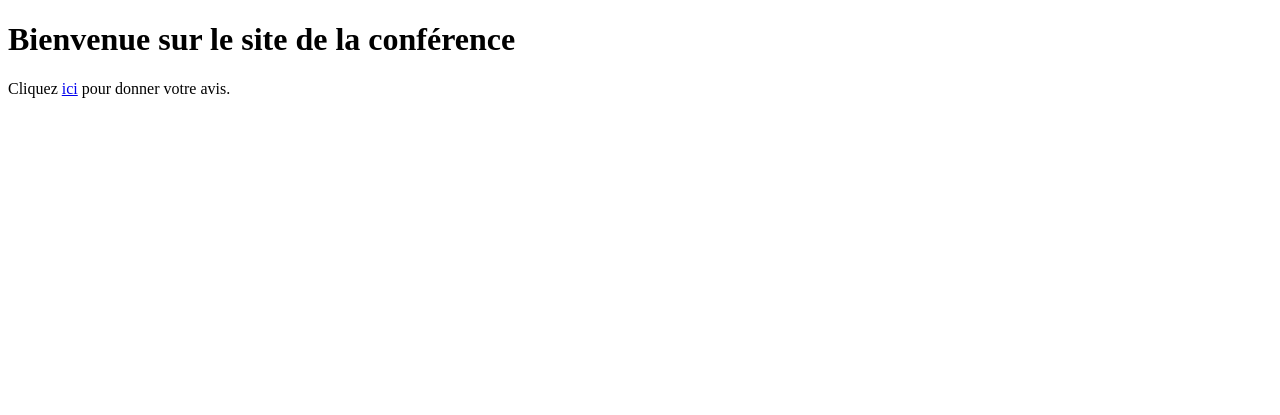
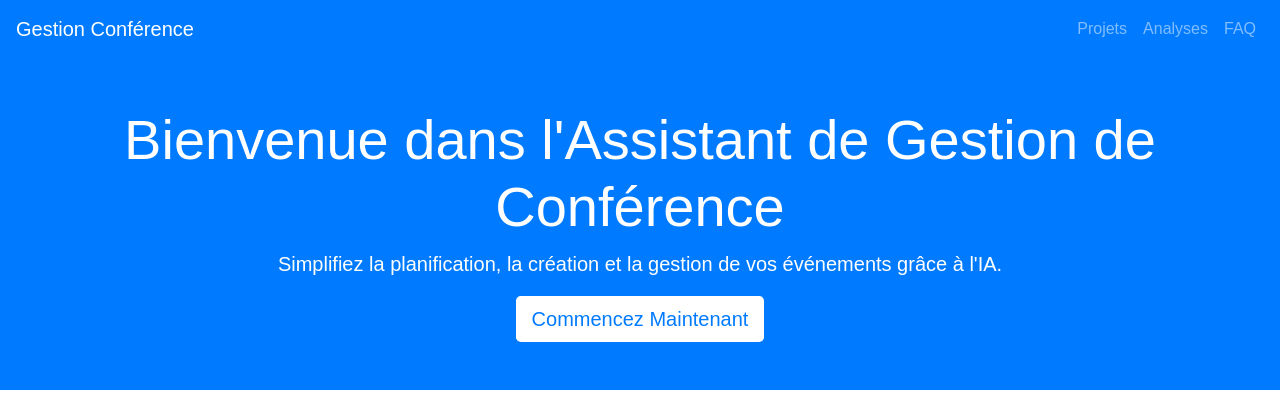
Before and after one commit to Jeynova/Management-AI, a Flask app: page / in a window 1280 px wide. Shown: the top 415 px of the page. Before the commit the page ends 98 px from the top, so only its background shows below. Run offline with Flask 3, Linux system fonts and the light colour scheme; some libraries are stand-ins or nearby versions.

Commit message:
MaJ index, debut archi site, creation evenements

```diff
--- a/test_app.py
+++ b/app/backup_streamlit/test_app.py
@@ -1,6 +1,6 @@
 #Import required libraries
 import os
-from apikey import apikey
+apikey = "your_actual_api_key_here"
 
 import streamlit as st
 import pandas as pd
--- /dev/null
+++ b/app/static/css/style.css
@@ -0,0 +1,48 @@
+/* Général */
+body {
+    font-family: 'Arial', sans-serif;
+    line-height: 1.6;
+}
+
+/* Header */
+header {
+    background: #007bff;
+    color: white;
+}
+
+header .btn {
+    background: #ffffff;
+    color: #007bff;
+    border: none;
+    transition: all 0.3s ease;
+}
+
+header .btn:hover {
+    background: #0056b3;
+    color: white;
+}
+
+/* Features */
+.feature-box {
+    background: #f8f9fa;
+    border: 1px solid #ddd;
+    padding: 20px;
+    border-radius: 10px;
+    box-shadow: 0 0 10px rgba(0, 0, 0, 0.1);
+    transition: transform 0.3s ease;
+}
+
+.feature-box:hover {
+    transform: scale(1.05);
+}
+
+.feature-box img {
+    max-width: 100px;
+    margin-bottom: 15px;
+}
+
+/* Footer */
+footer {
+    background: #333;
+    color: white;
+}
--- a/app/templates/index.html
+++ b/app/templates/index.html
@@ -1,15 +1,80 @@
 <!DOCTYPE html>
-<html lang="en">
+<html lang="fr">
 
 <head>
     <meta charset="UTF-8">
     <meta name="viewport" content="width=device-width, initial-scale=1.0">
-    <title>Accueil</title>
+    <title>Assistant de Gestion de Conférence</title>
+    <link rel="stylesheet" href="https://stackpath.bootstrapcdn.com/bootstrap/4.5.2/css/bootstrap.min.css">
+    <link rel="stylesheet" href="/static/css/style.css">
 </head>
 
 <body>
-    <h1>Bienvenue sur le site de la conférence</h1>
-    <p>Cliquez <a href="/feedback">ici</a> pour donner votre avis.</p>
+    <!-- Navigation -->
+    <nav class="navbar navbar-expand-lg navbar-dark bg-primary">
+        <a class="navbar-brand" href="#">Gestion Conférence</a>
+        <button class="navbar-toggler" type="button" data-toggle="collapse" data-target="#navbarNav"
+            aria-controls="navbarNav" aria-expanded="false" aria-label="Toggle navigation">
+            <span class="navbar-toggler-icon"></span>
+        </button>
+        <div class="collapse navbar-collapse" id="navbarNav">
+            <ul class="navbar-nav ml-auto">
+                <li class="nav-item"><a class="nav-link" href="#projets">Projets</a></li>
+                <li class="nav-item"><a class="nav-link" href="#analyses">Analyses</a></li>
+                <li class="nav-item"><a class="nav-link" href="#faq">FAQ</a></li>
+            </ul>
+        </div>
+    </nav>
+
+    <!-- Header Section -->
+    <header class="bg-primary text-white text-center py-5">
+        <div class="container">
+            <h1 class="display-4">Bienvenue dans l'Assistant de Gestion de Conférence</h1>
+            <p class="lead">Simplifiez la planification, la création et la gestion de vos événements grâce à l'IA.</p>
+            <a href="#projets" class="btn btn-light btn-lg">Commencez Maintenant</a>
+        </div>
+    </header>
+
+    <!-- Features Section -->
+    <section id="projets" class="py-5">
+        <div class="container">
+            <div class="row text-center">
+                <div class="col-md-4">
+                    <div class="feature-box">
+                        <img src="/static/images/project.png" class="img-fluid" alt="Projets">
+                        <h3 class="my-3">Projets</h3>
+                        <p>Créez et gérez des projets de conférence complets avec des données simulées ou réelles.</p>
+                        <a href="/projects" class="btn btn-primary">Voir Projets</a>
+                    </div>
+                </div>
+                <div class="col-md-4">
+                    <div class="feature-box">
+                        <img src="/static/images/analysis.png" class="img-fluid" alt="Analyses">
+                        <h3 class="my-3">Analyses</h3>
+                        <p>Explorez les insights générés à partir des données pour améliorer vos événements.</p>
+                        <a href="/analysis" class="btn btn-primary">Démarrer Analyse</a>
+                    </div>
+                </div>
+                <div class="col-md-4">
+                    <div class="feature-box">
+                        <img src="/static/images/faq.png" class="img-fluid" alt="FAQ">
+                        <h3 class="my-3">FAQ</h3>
+                        <p>Accédez à une FAQ dynamique pour répondre à toutes vos questions.</p>
+                        <a href="/faq" class="btn btn-primary">Accéder FAQ</a>
+                    </div>
+                </div>
+            </div>
+        </div>
+    </section>
+
+    <!-- Footer -->
+    <footer class="bg-dark text-white text-center py-3">
+        <p>&copy; 2024 Gestion Conférence | Tous droits réservés</p>
+    </footer>
+
+    <script src="https://code.jquery.com/jquery-3.5.1.slim.min.js"></script>
+    <script src="https://cdn.jsdelivr.net/npm/@popperjs/core@2.4.4/dist/umd/popper.min.js"></script>
+    <script src="https://stackpath.bootstrapcdn.com/bootstrap/4.5.2/js/bootstrap.min.js"></script>
 </body>
 
 </html>
--- a/main.py
+++ b/main.py
@@ -3,11 +3,5 @@ from flask import send_from_directory
 
 app = create_app()
 
-
-@app.route('/static/<path:filename>')
-def static_files(filename):
-    """Servir les fichiers statiques."""
-    return send_from_directory('static', filename)
-
 if __name__ == "__main__":
     app.run(debug=True)
```
Also changed, not shown: app/models.py (+18 -0 lines), migrations/versions/fe97a7fcc24f_ajout_de_la_table_evenement_et_mise_à_.py (added, +60 -0 lines), app/backup_streamlit/analyze_file.py (renamed from analyze_file.py), app/backup_streamlit/file_analyzer.py (renamed from file_analyzer.py), app/backup_streamlit/streamlit_app.py (renamed from streamlit_app.py), app/controllers/evenement_controller.py (added), app/static/images/sources/Planifiq_Logo.png (added), app/static/images/sources/logo.jpeg (added), app/static/images/sources/logo.svg (renamed from static/images/sources/logo.svg), app/static/images/sources/logo3.svg (added), app/static/images/visuals/Affiche_de_conférence_IA.png (renamed from static/images/visuals/Affiche_de_conférence_IA.png), app/static/images/visuals/kit_presse.png (renamed from static/images/visuals/kit_presse.png).
